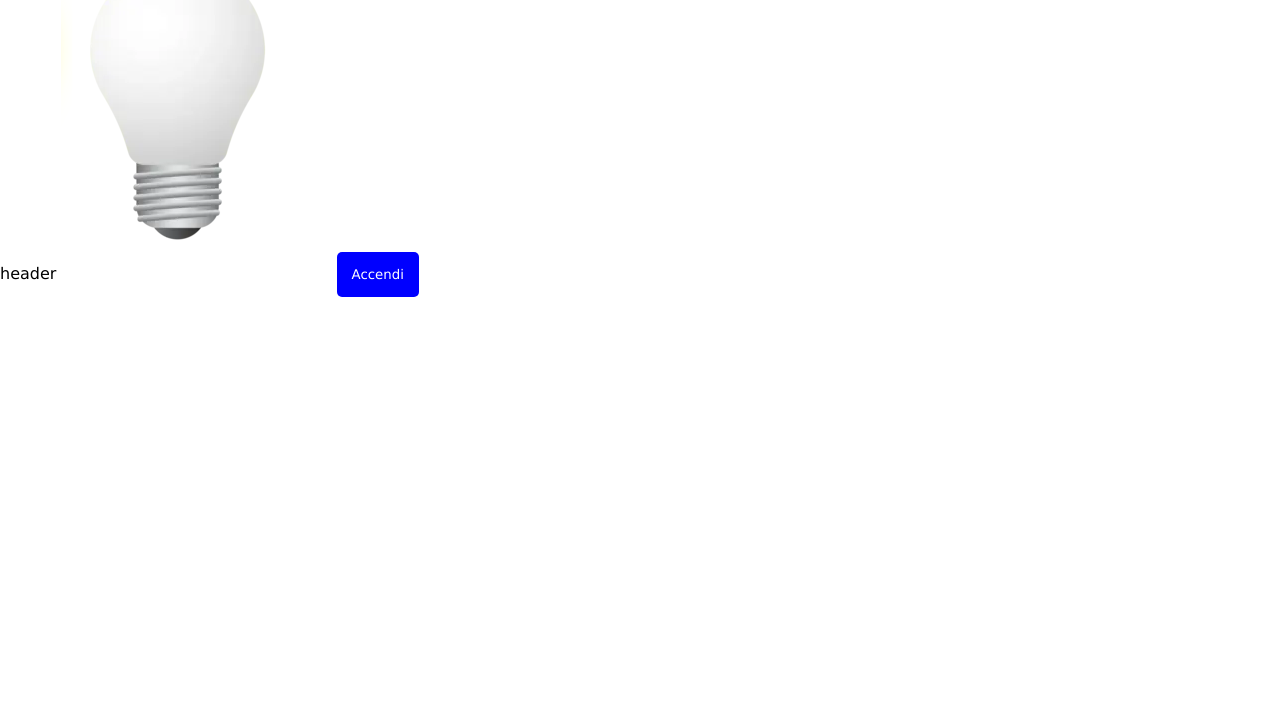
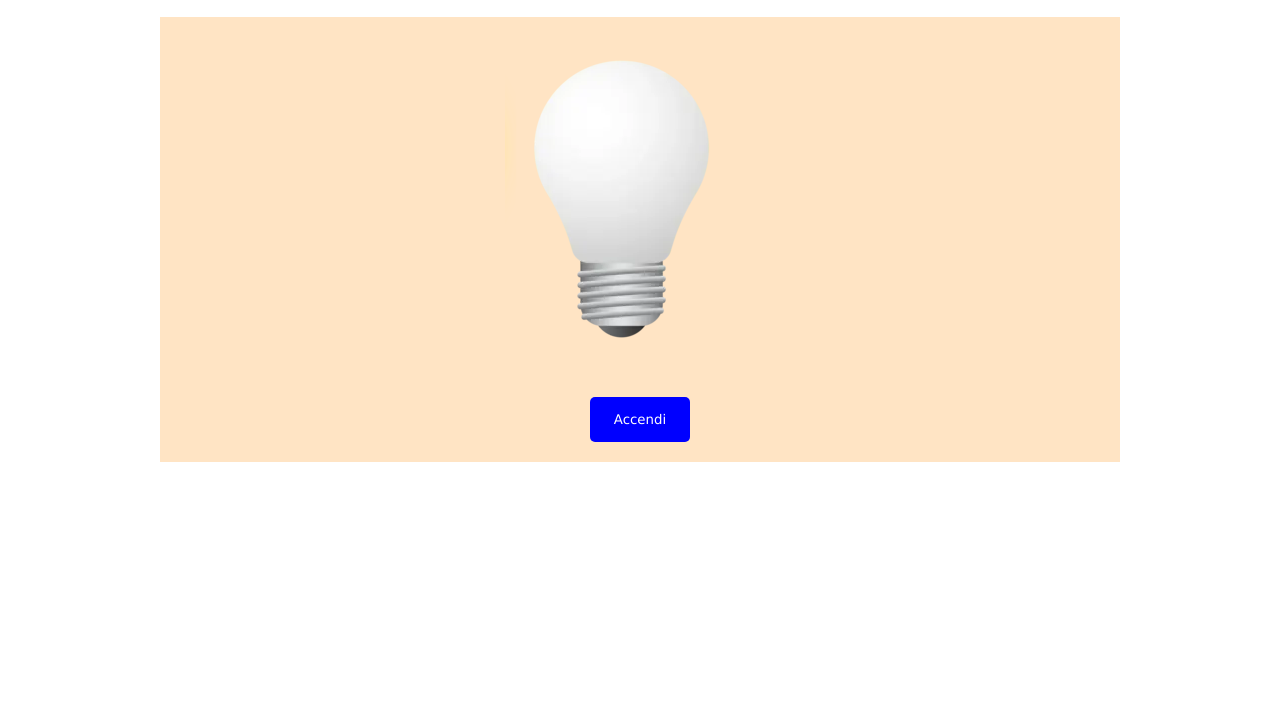
Before and after one commit to stefanozuffi/js-dom-1, a plain HTML site: page index.html in a window 1280 px wide. Shown: the part 81-800 px from the top of the page. Drawn offline with Linux system fonts and the light colour scheme.

Commit message:
some css

```diff
--- a/css/style.css
+++ b/css/style.css
@@ -5,8 +5,37 @@
     font-family: Verdana, Geneva, Tahoma, sans-serif;
 }
 
+.c-flex {
+    display: flex;
+ }
+
+.c {
+    width: 75%;
+    margin: 20px auto;
+}
+
+/* HEADER */
+
+header {
+    background-color: bisque;
+    padding: 20px;
+}
+
+h1 {
+    margin: 0 auto;
+
+}
 
 
+/* MAIN */
+
+.main-content {
+    flex-direction: column;
+    align-items: center;
+    gap: 20px;
+
+    background-color: bisque;
+}
 
 
 button {
@@ -15,5 +44,7 @@ button {
     color: white;
     border: 0;
     border-radius: 5px;
+    width: 100px;
+    margin-bottom:  20px;
 
 }
--- a/index.html
+++ b/index.html
@@ -7,9 +7,19 @@
     <title>Document</title>
 </head>
 <body>
-    header
-    <img id="lamp-off" src="./img/white_lamp.png" alt="Lampadina">
-    <button> Accendi </button>
+    <header class="c-flex">
+        <h1> Una Lampadina </h1>
+    </header>
+
+    <main>
+        <div class="c-flex c main-content">
+            <img id="lamp-off" src="./img/white_lamp.png" alt="Lampadina">
+            <button> Accendi </button>
+        </div>
+
+
+    </main>
+
 
     <script src="script.js"></script>
 </body>
--- a/script.js
+++ b/script.js
@@ -13,6 +13,4 @@ function switcher(lamp, btn) {
     }
 }
 
-
-
 light_btn.addEventListener('click', () => switcher(element, light_btn))
```
Also changed, not shown: 1 other file.
